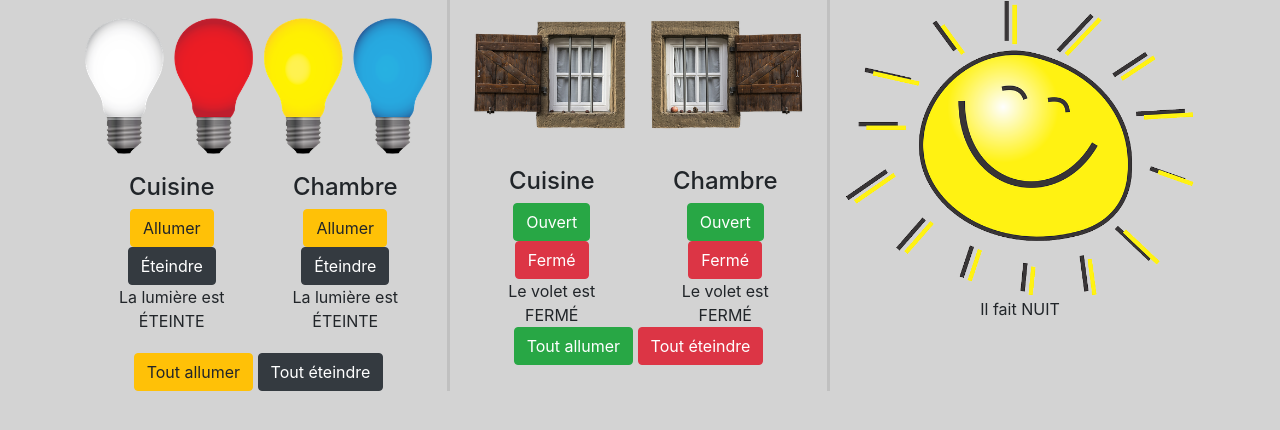
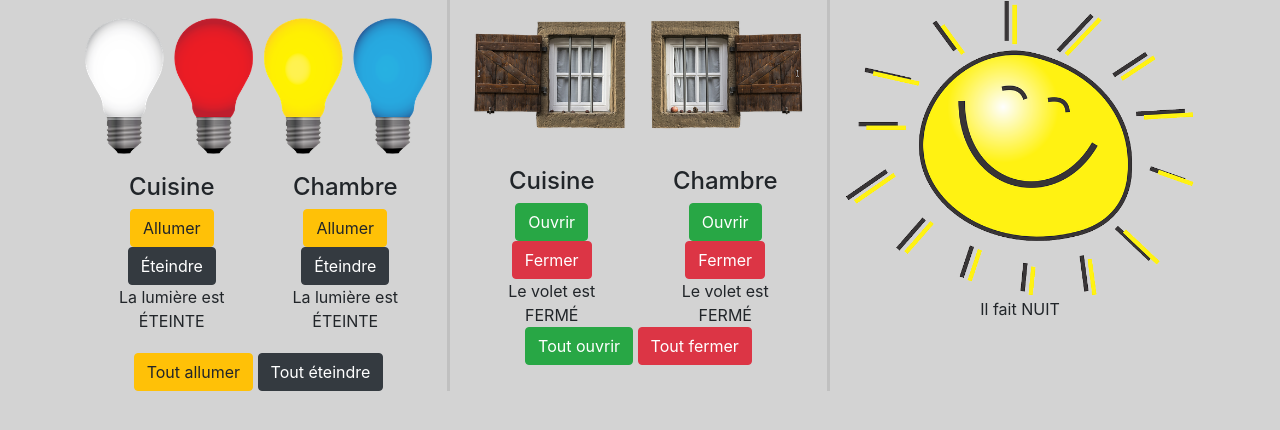
Before and after one commit to mgabelle/interfaceIot, a Flask app: page / in a window 1280 px wide. Shown: the part 280-710 px from the top of the page. Run offline with Flask 2, Linux system fonts and the light colour scheme; some libraries are stand-ins or nearby versions.

Commit message:
changement écriture des boutons

```diff
--- a/templates/home.html
+++ b/templates/home.html
@@ -87,21 +87,21 @@
                         <!-- cuisine -->
                         <div class="col">
                             <h4>Cuisine</h4>
-                            <button type="button" class="btn btn-success" onclick="blindUp(32)">Ouvert</button>
-                            <button type="button" class="btn btn-danger" onclick="blindDown(32)">Fermé</button>
+                            <button type="button" class="btn btn-success" onclick="blindUp(32)">Ouvrir</button>
+                            <button type="button" class="btn btn-danger" onclick="blindDown(32)">Fermer</button>
                             <p class="card-text" id="blind-state-32">Le volet est FERMÉ</p>
                         </div>
                         <!-- chambre -->
                         <div class="col">
                             <h4>Chambre</h4>
-                            <button type="button" class="btn btn-success" onclick="blindUp(12)">Ouvert</button>
-                            <button type="button" class="btn btn-danger" onclick="blindDown(12)">Fermé</button>
+                            <button type="button" class="btn btn-success" onclick="blindUp(12)">Ouvrir</button>
+                            <button type="button" class="btn btn-danger" onclick="blindDown(12)">Fermer</button>
                             <p class="card-text" id="blind-state-12">Le volet est FERMÉ</p>
                         </div>
 					</div>
-					<button type="button" class="btn btn-success" onclick="blindAllOn()">Tout allumer</button>
-				<button type="button" class="btn btn-danger" onclick="blindAllDown()">Tout éteindre</button>
-                </div>
+				</div>
+				<button type="button" class="btn btn-success" onclick="blindAllOn()">Tout ouvrir</button>
+				<button type="button" class="btn btn-danger" onclick="blindAllDown()">Tout fermer</button>
             </div>
 
             <!-- capteur -->
```
